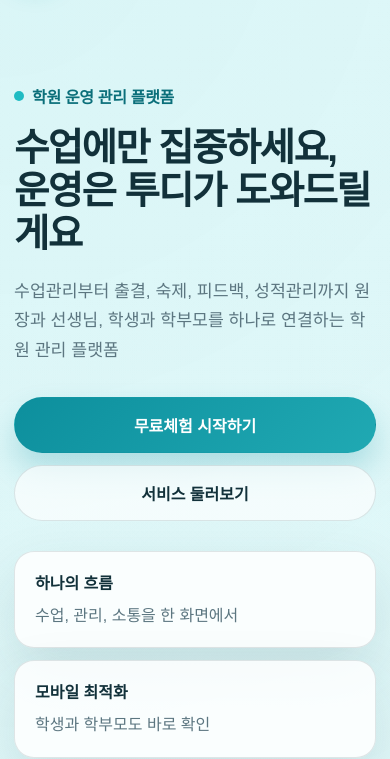
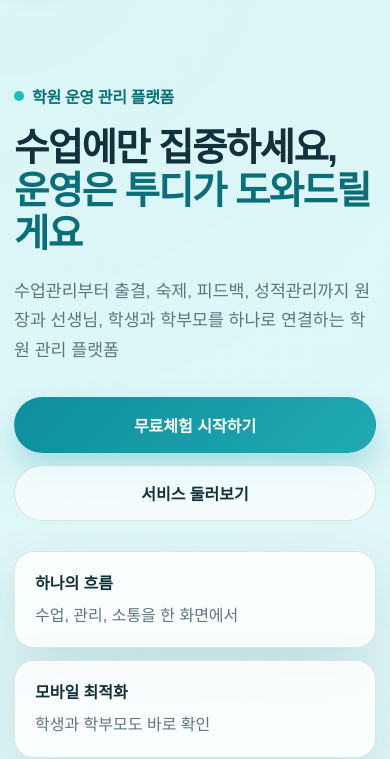
Before and after one commit to anjw999-Caley/tudy-company, a website built with Vite: page index.html in a window 390 px wide. Shown: the part 85-844 px from the top of the page. Built offline with nearby package versions, Linux system fonts and the light colour scheme; a web font is replaced by a local one.

Commit message:
무료체험 발송3

```diff
--- a/styles.css
+++ b/styles.css
@@ -208,6 +208,12 @@
 
 .hero-copy h1 {
   font-size: clamp(2.4rem, 4.2vw, 4rem);
+  white-space: nowrap;
+  color: var(--primary-strong);
+}
+
+.hero-copy h1::first-line {
+  color: var(--text);
 }
 
 .hero-description,
@@ -661,6 +667,10 @@
     padding: 84px 0;
   }
 
+  .hero-copy h1 {
+    white-space: normal;
+  }
+
   .container,
   .narrow {
     width: min(calc(100% - 28px), var(--container));
```
Also changed, not shown: dist/assets/index-ChfRcBVT.css (added), dist/assets/index-Ft4KlhJQ.css (deleted), dist/assets/index-pWEEw5Lq.js (renamed from dist/assets/index-COxKSFfA.js), dist/index.html.
